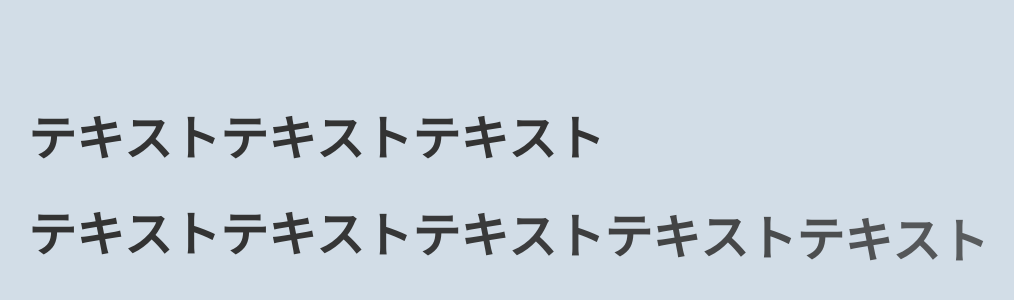
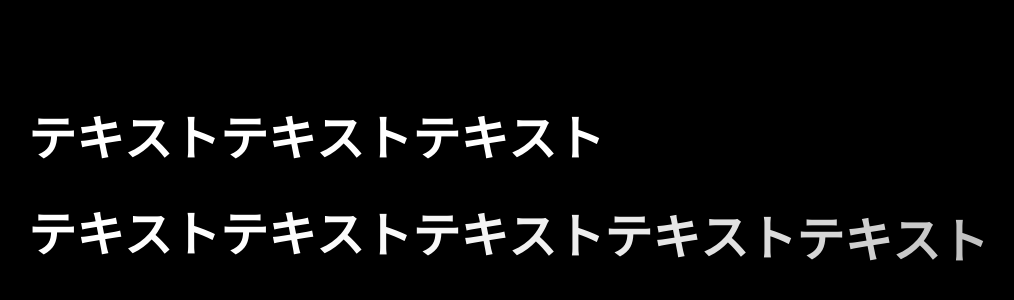
Before and after one commit to soundrank/splash-demo, a plain HTML site: page index.html in a window 1280 px wide. Shown: the part 168-468 px from the top of the page, without its empty margins (72-1086 px from the left). Drawn offline with nearby package versions, Linux system fonts and the light colour scheme.

Commit message:
Add files via upload

```diff
--- a/index.html
+++ b/index.html
@@ -38,7 +38,7 @@
         line-height: 1.8;
         height: 100%;
         word-break: break-word;
-        color: #333;
+        color: rgb(255, 255, 255);
         background-color: var(--color-base);
         -webkit-appearance: none;
         -webkit-tap-highlight-color: transparent;
@@ -115,7 +115,7 @@
         min-height: 100vh;
         position: relative;
         /* background: url(walking-next-to-people-4435214.png); */
-        background-color: rgb(210, 221, 231);
+        background-color: rgb(0, 0, 0);
       }
 
       .c-loader-bg {
```
